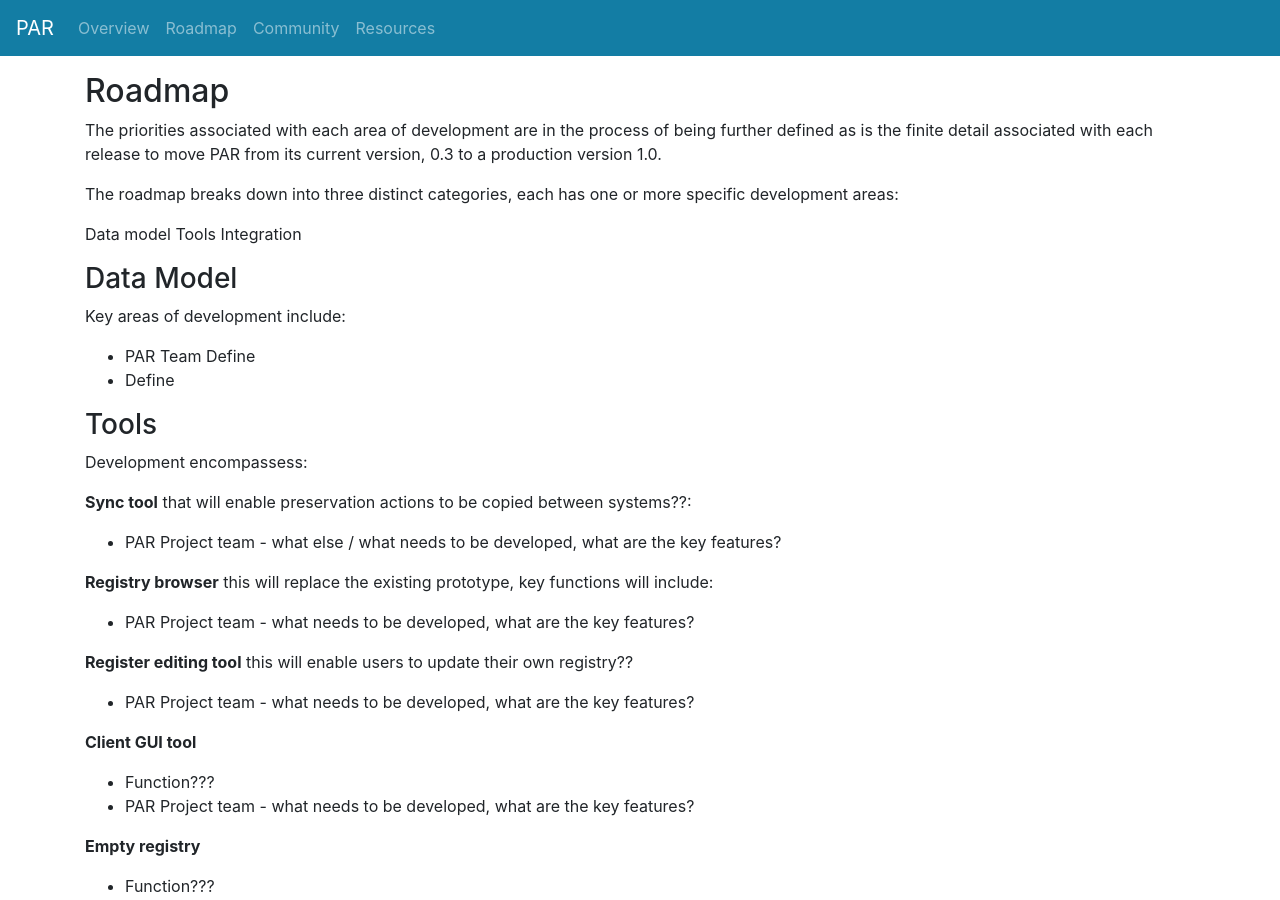
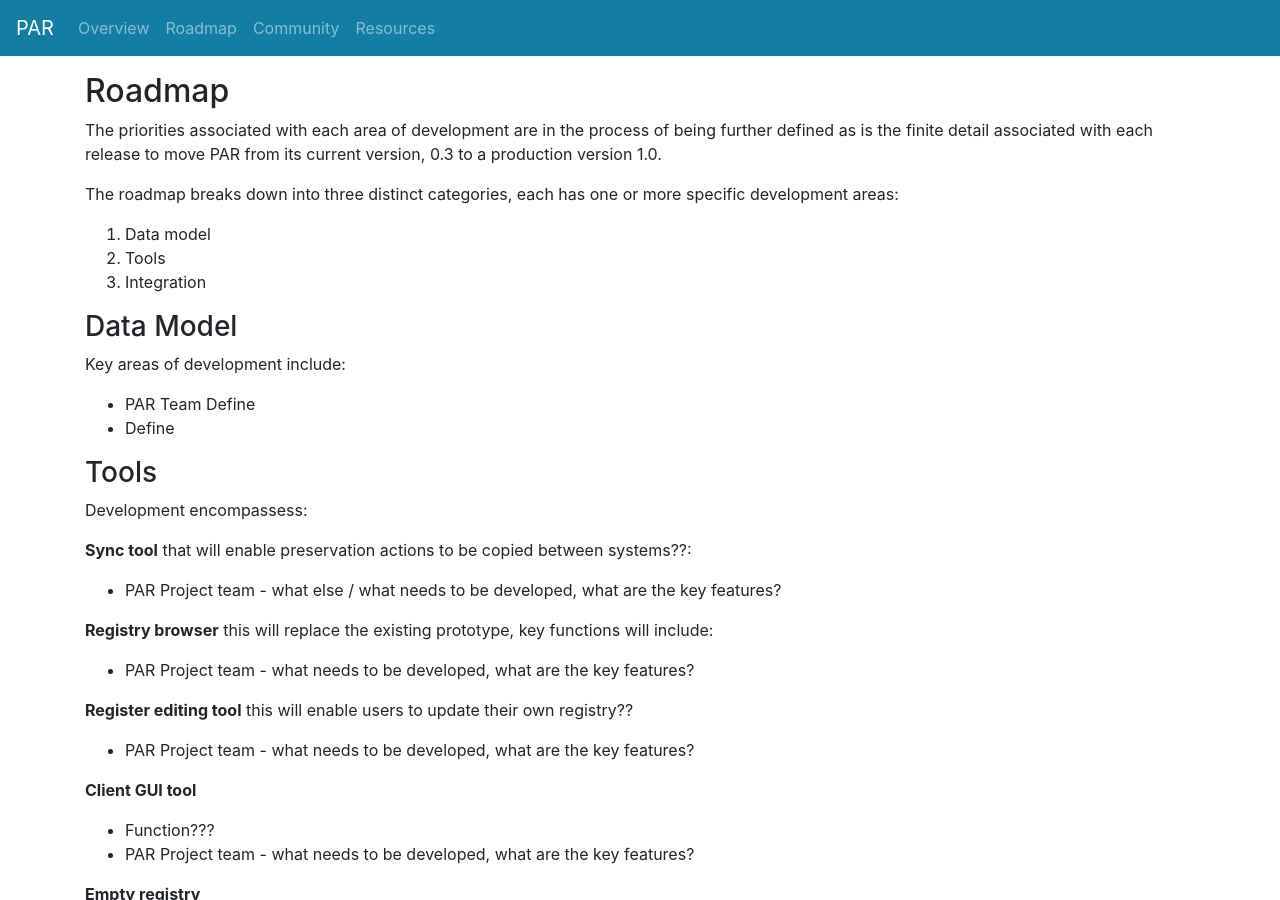
Before and after one commit to openpreserve/par, a Jekyll site: the page built from docs/roadmap/index.md, in a window 1280 px wide and 900 px high. Built offline with Jekyll 4.4.1, drawn with Linux system fonts in a browser that asks for light colours; part of the change alters nothing that is shown.

```diff
--- a/docs/roadmap/index.md
+++ b/docs/roadmap/index.md
@@ -8,9 +8,9 @@ The priorities associated with each area of development are in the process of be
 
 The roadmap breaks down into three distinct categories, each has one or more specific development areas:
 
-Data model
-Tools
-Integration
+1. Data model
+2. Tools
+3. Integration
 
 ### Data Model
 Key areas of development include:
```
